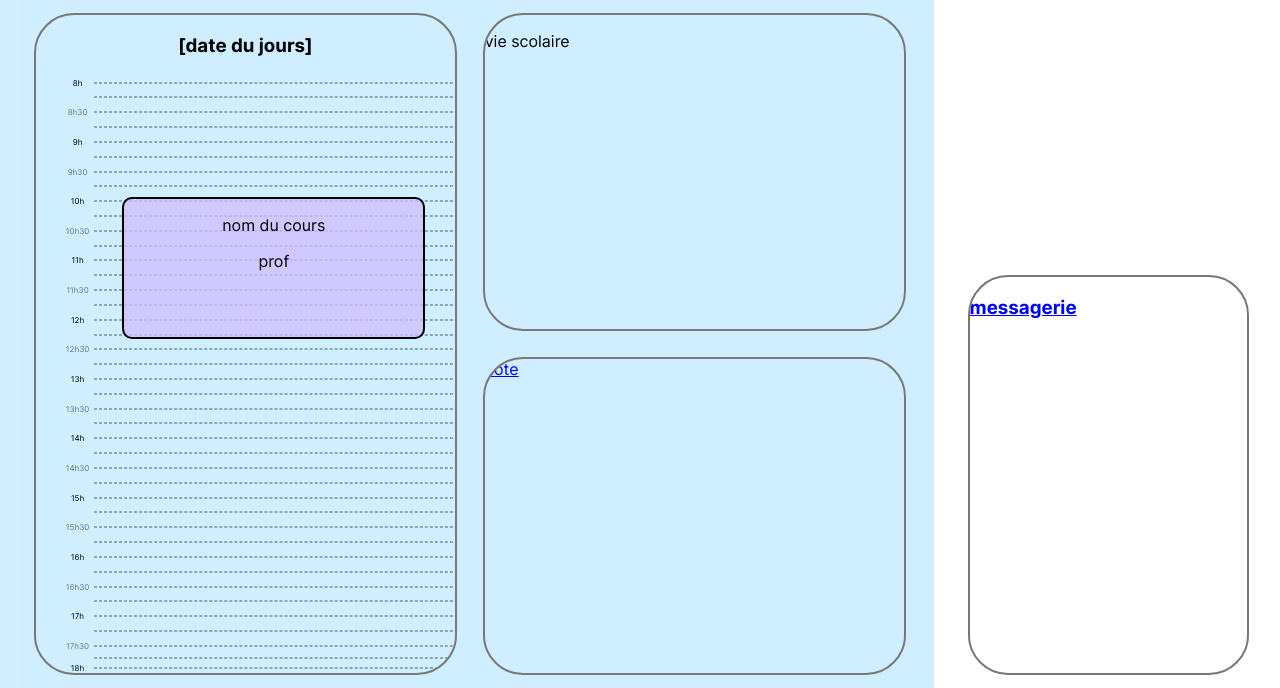
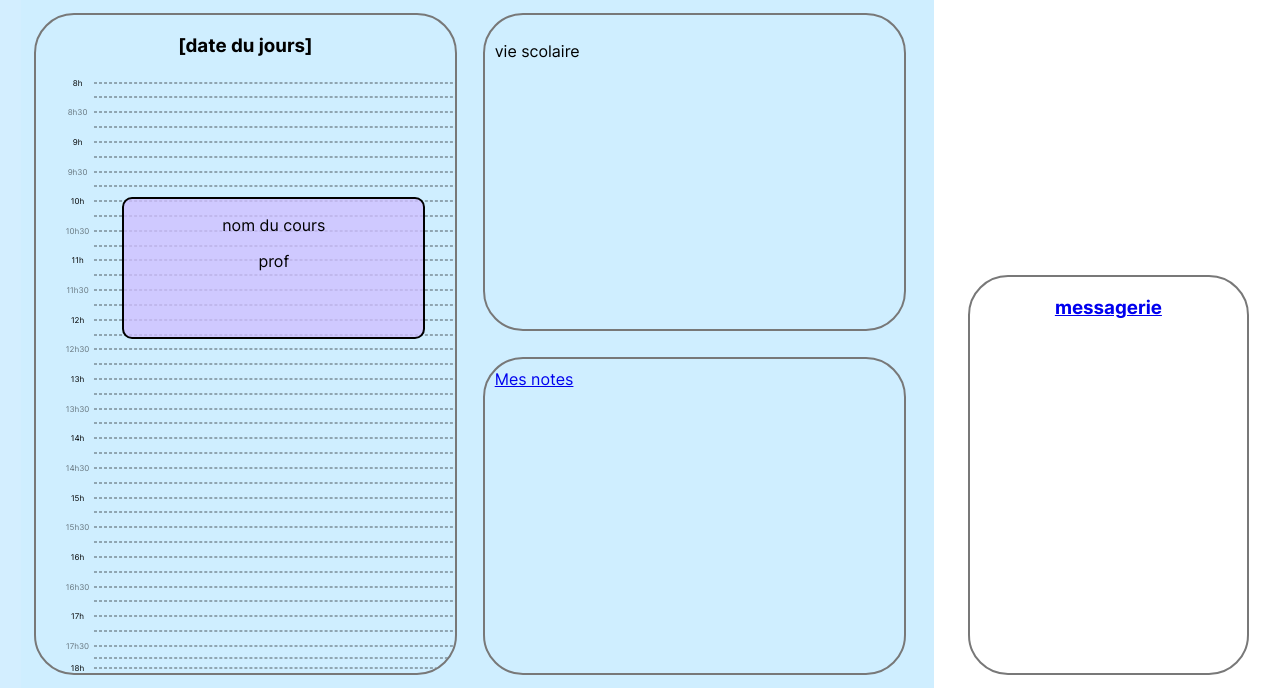
Before and after one commit to Suzoka/ENT, a PHP site: page / in a window 1280 px wide. Shown: the part 112-800 px from the top of the page. Run offline with PHP 8.4, Linux system fonts and the light colour scheme; the visitor is signed in with stand-in values (Sample User, id 1); data that the repository does not hold is empty.

Commit message:
:lipstick: padding on the reception of the site

```diff
--- a/style/espaceEtudiant.css
+++ b/style/espaceEtudiant.css
@@ -15,3 +15,7 @@
 .recherche{
     display: none;
 }
+
+.pnl.vsclr, .pnl.notes {
+    padding: 10px;
+}
--- a/style/espaceProf.css
+++ b/style/espaceProf.css
@@ -15,3 +15,7 @@
 .recherche{
     display: none;
 }
+
+.pnl.vsclr, .pnl.notes {
+    padding: 10px;
+}
--- a/style/style.css
+++ b/style/style.css
@@ -218,8 +218,11 @@ header nav a.logout {
     margin-top: 0;
     position: absolute;
     bottom: 0;
-    /* text-align: center; */
     overflow: scroll;
+}
+
+.chat h3 {
+    text-align: center;
 }
 
 .ctct {
--- a/vues/espaceEtudiant.php
+++ b/vues/espaceEtudiant.php
@@ -20,7 +20,7 @@
                 <p>vie scolaire</p>
             </div>
             <div class="pnl notes">
-                <a href="./notes">note</a>
+                <a href="./notes">Mes notes</a>
             </div>
         </div>
         <?php require './vues/components/sidebar.php'; ?>
--- a/vues/espaceProf.php
+++ b/vues/espaceProf.php
@@ -20,10 +20,9 @@
                 <p>vie scolaire</p>
             </div>
             <div class="pnl notes">
-                <h3><a href="./notes">note</a></h3>
+                <h3><a href="./notes">Entrer des notes</a></h3>
                 <div class="classes">
                     liste des classes
-
                 </div>
             </div>
         </div>
```
